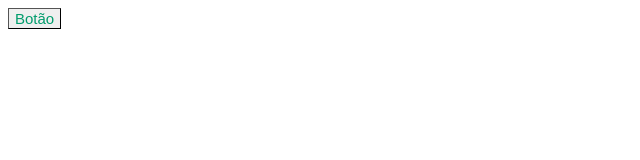
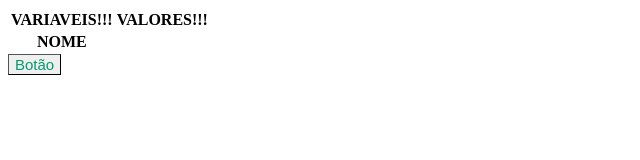
Before and after one commit to Noobs0nes/Ficha-DND5E, a plain HTML site: page index.html in a window 1280 px wide. Shown: the whole page, without its empty margins (0-640 px from the left). Drawn offline with Linux system fonts and the light colour scheme.

Commit message:
Update index.html

```diff
--- a/index.html
+++ b/index.html
@@ -6,6 +6,26 @@
     <link rel="stylesheet" href="./main.css">
   </head>
   <body>
+    <TABLE>
+      <tr>
+        <th>
+          VARIAVEIS!!!
+        </th>
+        <th>
+          VALORES!!!
+        </th>
+      </tr>
+      <tr>
+        <th>
+          NOME
+        </th>
+        <th>
+
+        </th>
+      </tr>
+    </TABLE>
+
     <button class="botao">Botão</button>
+    <script src="./main.js"> </script>
   </body>
 </html>
```
